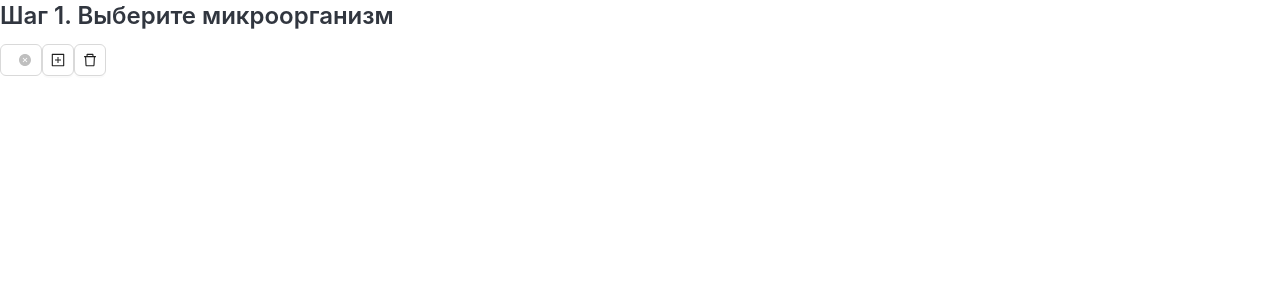
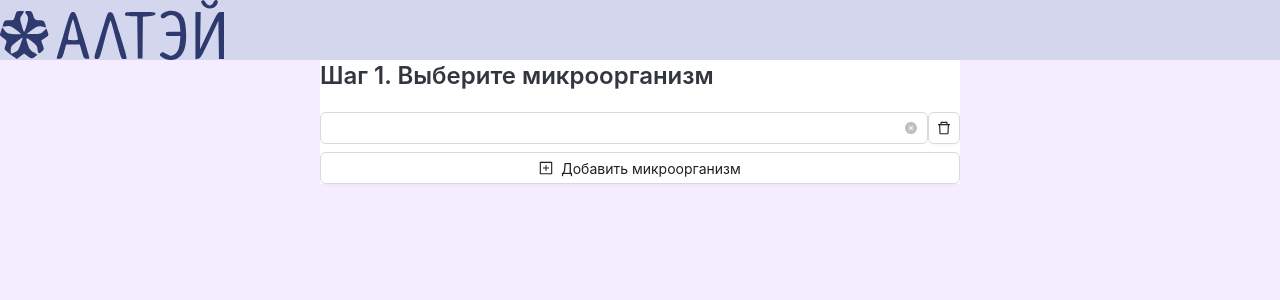
Before and after one commit to AlexEmel/altey-microbio-demo, a React (Vite) app: page / in a window 1280 px wide. Shown: the top 300 px of the page. Built offline with nearby package versions, Linux system fonts and the light colour scheme; no server answers.

Commit message:
feat: add mo form adjustments

```diff
--- a/src/api/microbio.api.ts
+++ b/src/api/microbio.api.ts
@@ -31,7 +31,7 @@
     return await handleApiRes<IApiRes<IZoneRes>>(this.api.post(`${this.path}/give-sir`, payload));
   }
 
-  public async interpetate(payload: IExpertSystemReq): Promise<IApiRes<IExpertSystemRes>> {
+  public async evaluate(payload: IExpertSystemReq): Promise<IApiRes<IExpertSystemRes>> {
     return await handleApiRes<IApiRes<IExpertSystemRes>>(this.api.post(`${this.path}/give-es`, payload));
   }
 }
--- a/src/components/AddMicroorganismForm/AddMicroorganismForm.module.scss
+++ b/src/components/AddMicroorganismForm/AddMicroorganismForm.module.scss
@@ -0,0 +1,13 @@
+@use '../../styles/vars';
+
+.formbox {
+  gap: 0.5rem;
+  display: flex;
+  width: 50%;
+  min-width: 300px;
+  flex-direction: column;
+  background-color: vars.$main-white;
+  .select {
+    flex: 1;
+  }
+}
--- a/src/components/AddMicroorganismForm/AddMicroorganismForm.tsx
+++ b/src/components/AddMicroorganismForm/AddMicroorganismForm.tsx
@@ -7,6 +7,7 @@
 import Title from "antd/es/typography/Title";
 import { ReactNode, useEffect, useState } from "react";
 import { v4 as uuidv4 } from "uuid";
+import styles from './AddMicroorganismForm.module.scss';
 
 export const AddMicroorganismForm = (): ReactNode => {
   const [selectedMos, setSelectedMos] = useState<IMicroorganism[]>([{ _id: uuidv4(), code: "", name: "" }]);
@@ -26,7 +27,6 @@
 
   useEffect(() => {
     if (selectedMos.length === 1 && !selectedMos[0].code) {
-      console.log("false");
       return;
     } else {
       dispatch(setAntibiogramMos(selectedMos));
@@ -34,6 +34,9 @@
   }, [selectedMos, dispatch]);
 
   const addRow = (): void => {
+    if (!selectedMos[selectedMos.length - 1].code) {
+      return;
+    }
     const newRow: IMicroorganism = {
       _id: uuidv4(),
       code: "",
@@ -61,7 +64,7 @@
   };
 
   return (
-    <Flex vertical>
+    <Flex className={styles.formbox}>
       <Title level={3}>Шаг 1. Выберите микроорганизм</Title>
       {selectedMos.map((mo) => (
         <Flex>
@@ -73,11 +76,12 @@
             allowClear
             value={mo.code}
             onChange={(_, option) => handleSelectChange(mo._id!, option as ISelectOptions)}
+            className={styles.select}
           />
-          <Button icon={<PlusSquareOutlined />} onClick={addRow}></Button>
           <Button icon={<DeleteOutlined />} onClick={() => handleRemoveMo(mo._id!)}></Button>
         </Flex>
       ))}
+      <Button icon={<PlusSquareOutlined />} onClick={addRow}>Добавить микроорганизм</Button>
     </Flex>
   );
 };
--- /dev/null
+++ b/src/components/Header/AppHeader.module.scss
@@ -0,0 +1,6 @@
+@use '../../styles/vars';
+
+.appheader {
+  height: 60px;
+  background-color: vars.$bg-blue;
+}
--- /dev/null
+++ b/src/components/Header/AppHeader.tsx
@@ -0,0 +1,12 @@
+import { Flex } from "antd";
+import { ReactNode } from "react";
+import styles from "./AppHeader.module.scss";
+import logoSvg from "/logo.svg";
+
+export const AppHeader = (): ReactNode => {
+  return (
+    <Flex className={styles.appheader}>
+      <img src={logoSvg}></img>
+    </Flex>
+  );
+};
--- a/src/features/microbio.slice.ts
+++ b/src/features/microbio.slice.ts
@@ -13,7 +13,7 @@
   isLoading: boolean;
   antibiogram: {
     selectedMos: IMicroorganism[];
-  }
+  };
   dictionaries: {
     microorganisms: IMicroorganism[];
     antibiotics: IAntibiotic[];
@@ -73,10 +73,10 @@
   }
 );
 
-export const interpretate = createAsyncThunk<IExpertSystemRes, IExpertSystemReq, { rejectValue: string }>(
-  "interpretate",
+export const evaluate = createAsyncThunk<IExpertSystemRes, IExpertSystemReq, { rejectValue: string }>(
+  "evaluate",
   async (req, { rejectWithValue }) => {
-    const res = await microbioApi.interpetate(req);
+    const res = await microbioApi.evaluate(req);
     if (res.success && res.payload) {
       return res.payload;
     }
@@ -128,14 +128,14 @@
       .addCase(getZone.rejected, (state) => {
         state.isLoading = false;
       })
-      .addCase(interpretate.pending, (state) => {
+      .addCase(evaluate.pending, (state) => {
         state.isLoading = true;
       })
-      .addCase(interpretate.fulfilled, (state) => {
+      .addCase(evaluate.fulfilled, (state) => {
         state.isLoading = false;
         //implement later
       })
-      .addCase(interpretate.rejected, (state) => {
+      .addCase(evaluate.rejected, (state) => {
         state.isLoading = false;
       });
   },
--- a/src/index.scss
+++ b/src/index.scss
@@ -22,7 +22,7 @@
   width: 100vw;
   height: 100vh;
   height: 100svh;
-  background-color: vars.$main-white;
+  background-color: vars.$bg-light-blue;
   overflow-y: auto;
   -webkit-overflow-scrolling: touch;
 }
--- /dev/null
+++ b/src/pages/MicrobioPage.module.scss
@@ -0,0 +1,5 @@
+.container {
+  width: 100%;
+  display: flex;
+  justify-content: center;
+}
--- a/src/pages/MicrobioPage.tsx
+++ b/src/pages/MicrobioPage.tsx
@@ -1,8 +1,16 @@
 import { AddMicroorganismForm } from "@/components/AddMicroorganismForm/AddMicroorganismForm";
+import { AppHeader } from "@/components/Header/AppHeader";
 import { ReactNode } from "react";
+import styles from "./MicrobioPage.module.scss";
+import { Flex } from "antd";
 
 export const MicrobioPage = (): ReactNode => {
-  return <>
-    <AddMicroorganismForm />
-  </>;
+  return (<>
+
+    <AppHeader />
+    <Flex className={styles.container}>
+      <AddMicroorganismForm />
+    </Flex>
+  </>
+  );
 };
```
Also changed, not shown: public/logo-white.svg (added).
